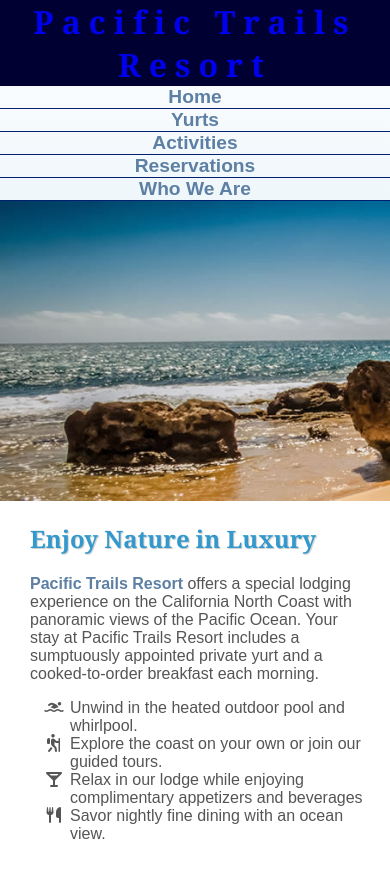
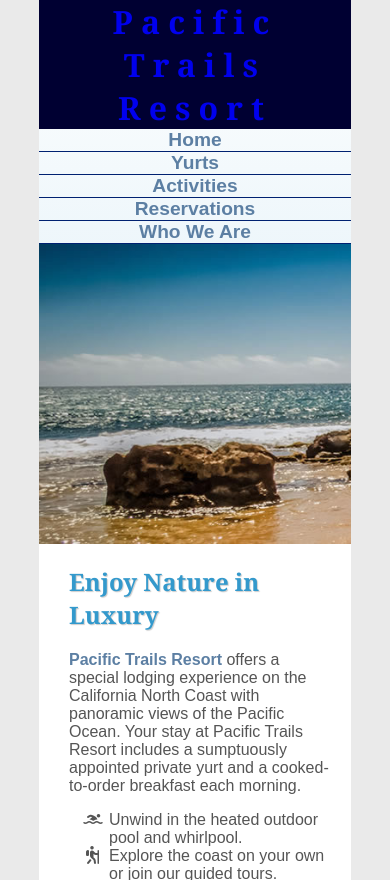
Before and after one commit to 223bullet/cis152, a plain HTML site: page final/images/index.html in a window 390 px wide. Shown: the top 880 px of the page. Drawn offline with Linux system fonts and the light colour scheme.

Commit message:
Add files via upload

```diff
--- a/final/images/pacific.css
+++ b/final/images/pacific.css
@@ -68,6 +68,12 @@ nav ul {
   list-style-type: none; /* listn*/
   margin: 0; /* m0 */
   padding-left: 0; /* pl0 */
+  display: flex; /* d:flex */
+  flex-direction: column; /* fd:column */
+  align-items: stretch; /* ai:stretch */
+  max-width: 100%; /* mw:100% */
+  box-sizing: border-box; /* bxbb */
+  flex-wrap: wrap; /* fw:wrap */
 }
 
 nav li {
@@ -379,9 +385,9 @@ label {
     margin: 0; /* Remove body margin */
   }
   #wrapper {
-    width: 100%; /* Fill viewport width */
-    max-width: 100%; /* Remove max-width limit */
-    margin: 0; /* Remove auto margin for edge-to-edge */
+    width: 80%; /* w:80% */
+    max-width: 75rem; /* maxw:75rem */
+    margin: auto; /* ma:auto */
     padding: 0; /* Remove wrapper padding */
   }
   header {
```
Also changed, not shown: final/images/meet.html (+4 -1 lines), final/images/images/hiking.jpg (added), final/images/images/yogaclass.jpg (added).
